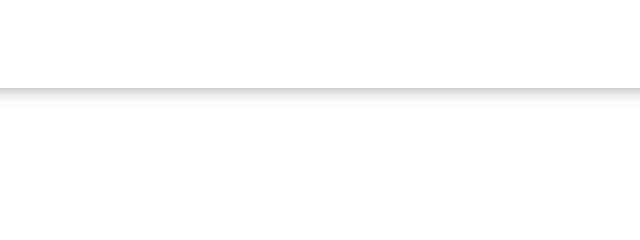
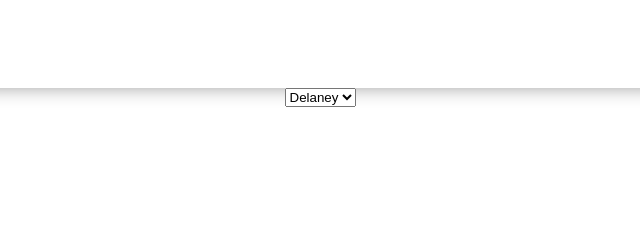
Before and after one commit to chrischandfw/onboarding-about-us, a plain HTML site: page index.html in a window 1280 px wide. Shown: the top 240 px of the page, 320-960 px from the left. Drawn offline with Linux system fonts and the light colour scheme; a web font is replaced by a local one.

Commit message:
acp again for saved changes

```diff
--- a/index.html
+++ b/index.html
@@ -16,7 +16,12 @@
             <h1>Cool Web Project</h1>
         </header>
 
-        <main></main>
+        <main>
+            <select class="select" name="name" id="selector">
+                <option value="one">Delaney</option>
+                <option value="two">Chris</option>
+            </select>
+        </main>
 
         <footer>&copy; 2021 Aspiring Software Developer</footer>
 
```
